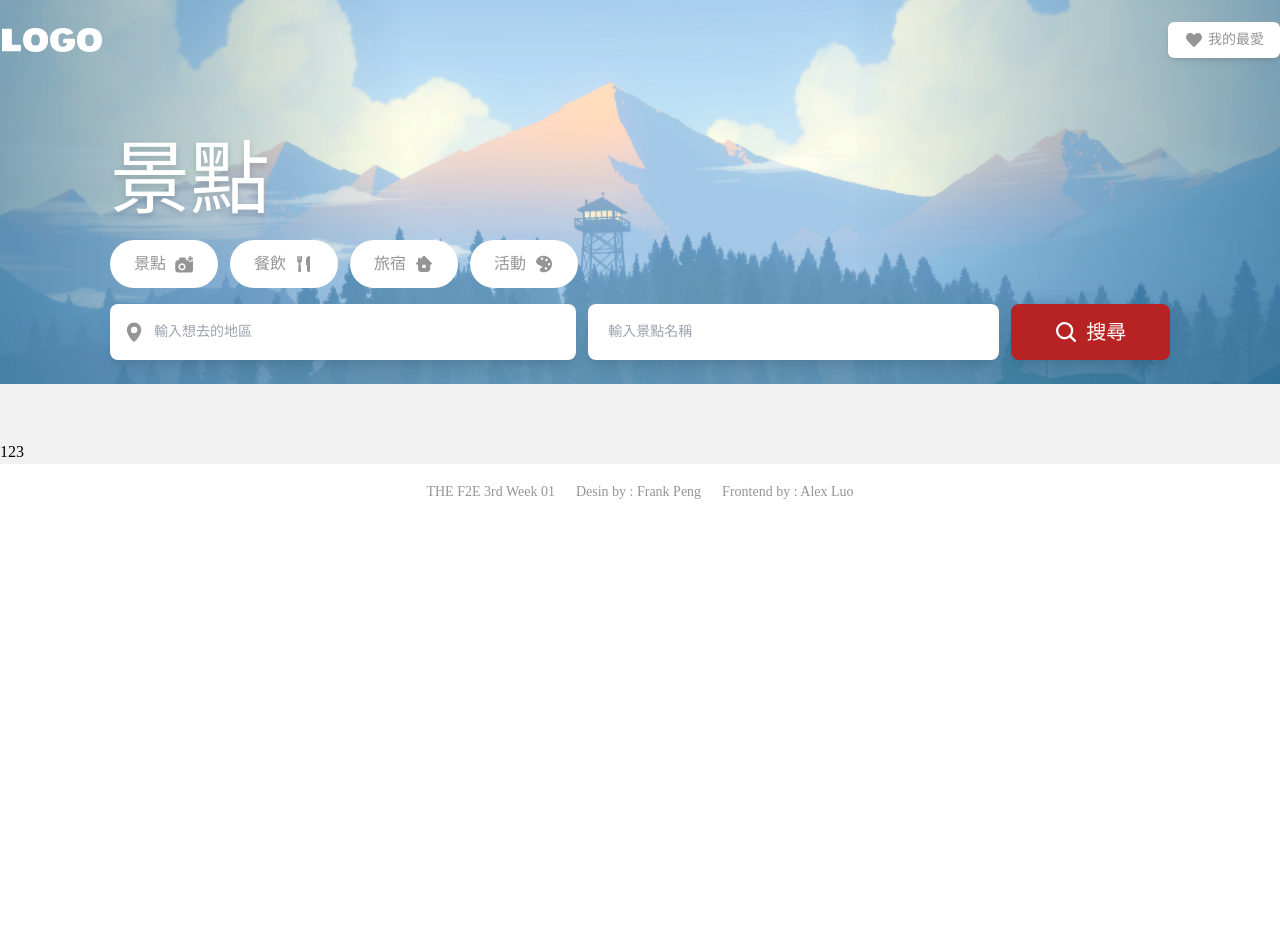
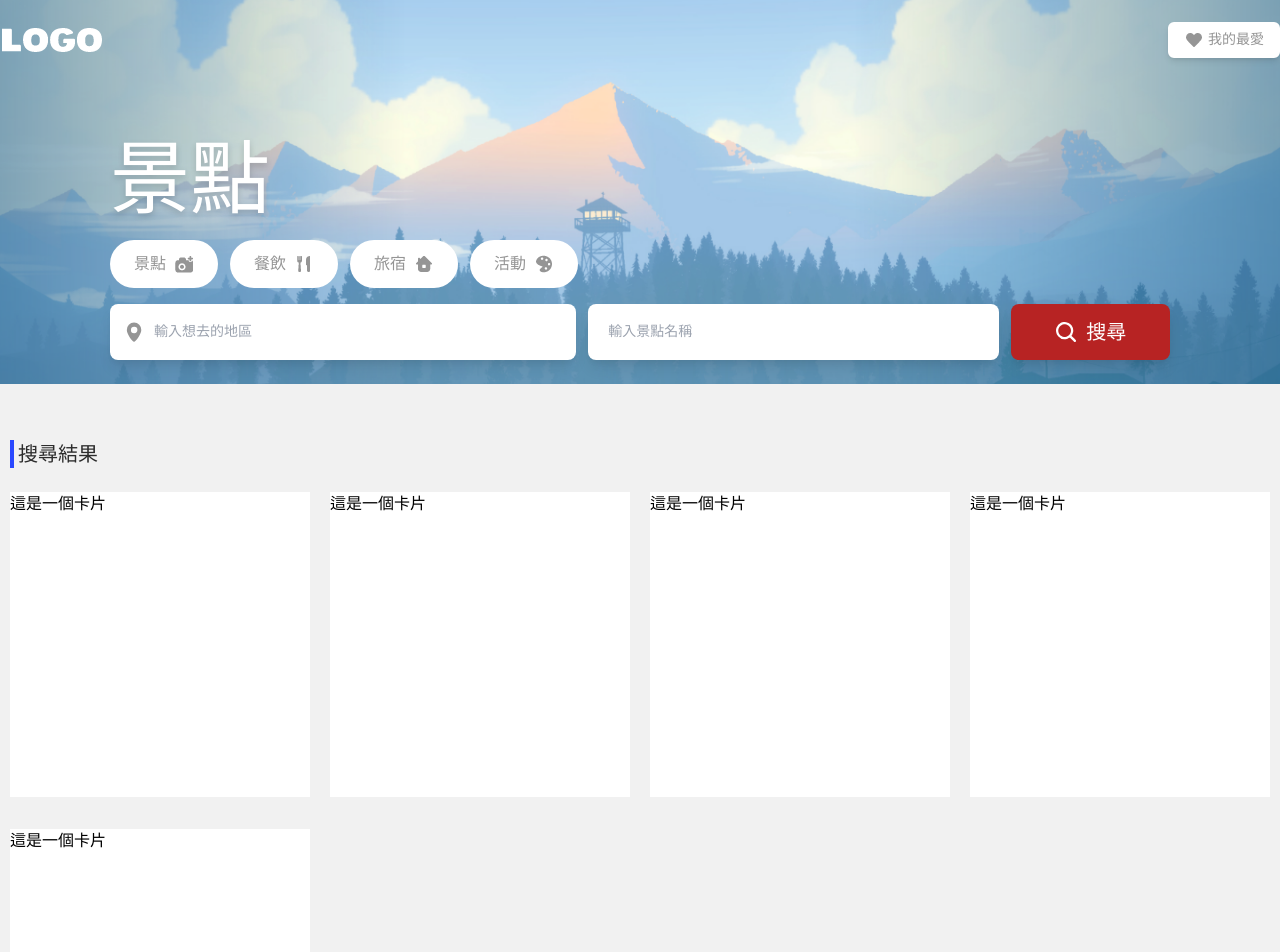
Before and after one commit to Shikai1997/The_F2e_3rd_Travel, a Vue app: page / in a window 1280 px wide. Shown: the top 952 px of the page. Before the commit the page ends 800 px from the top, so only its background shows below. Built offline with nearby package versions, Linux system fonts and the light colour scheme; no server answers.

Commit message:
新增搜尋body 以及api試用

```diff
--- a/package.json
+++ b/package.json
@@ -9,6 +9,7 @@
   },
   "dependencies": {
     "core-js": "^3.6.5",
+    "jssha": "^3.2.0",
     "vue": "^3.0.0",
     "vue-router": "^4.0.0-0",
     "vuex": "^4.0.0-0"
--- a/src/App.vue
+++ b/src/App.vue
@@ -9,6 +9,7 @@
 </template>
 
 <script>
+import JsSHA from 'jssha';
 import Navigation from '@/components/ui/navigation.vue';
 import Header from '@/components/ui/header.vue';
 import Footer from '@/components/ui/footer.vue';
@@ -20,6 +21,26 @@ export default {
     Header,
     Footer,
     SearchDetail,
+  },
+  setup() {
+    const GetAuthorizationHeader = () => {
+      const AppID = 'a5cb54fa7602434e9910b040e236e716';
+      const AppKey = 'RAGsoyJTfDxd5zKp1Ckedm8YdMU';
+
+      const GMTString = new Date().toGMTString();
+      const ShaObj = new JsSHA('SHA-1', 'TEXT');
+      ShaObj.setHMACKey(AppKey, 'TEXT');
+      ShaObj.update(`x-date: ${GMTString}`);
+      const HMAC = ShaObj.getHMAC('B64');
+      const Authorization = `hmac username="${AppID}", algorithm="hmac-sha1", headers="x-date", signature="${HMAC}"`;
+      return { Authorization, 'X-Date': GMTString };
+    };
+    const fetchData = () => {
+      fetch('https://ptx.transportdata.tw/MOTC/v2/Tourism/ScenicSpot?$top=30&$format=JSON', { headers: GetAuthorizationHeader }).then((res) => {
+        console.log(res.json());
+      });
+    };
+    fetchData();
   },
 };
 </script>
--- /dev/null
+++ b/src/components/block/card.vue
@@ -0,0 +1,9 @@
+<template>
+    <div class="w-[300px] h-[305px] bg-white mb-8">這是一個卡片</div>
+</template>
+
+<script>
+export default {
+
+};
+</script>
--- a/src/views/searchDetail.vue
+++ b/src/views/searchDetail.vue
@@ -1,11 +1,39 @@
 <template>
     <section class="bg-gray-light pt-14">
-      123
+      <div class="w-[1260px] m-auto">
+        <div>
+          <h2 class="text-xl text-gray-dark flex items-center mb-6">搜尋結果</h2>
+          <div class="flex justify-between flex-wrap">
+            <Card />
+            <Card />
+            <Card />
+            <Card />
+            <Card />
+          </div>
+        </div>
+      </div>
     </section>
 </template>
 
 <script>
+import Card from '@/components/block/card.vue';
+
 export default {
-
+  components: {
+    Card,
+  },
 };
 </script>
+
+<style lang="scss" scoped>
+h2{
+  &:before{
+    content: '';
+    display: inline-block;
+    width: 4px;
+    height: 28px;
+    background-color: #2A48FF;
+    margin-right: 4px;
+  }
+}
+</style>
```
Also changed, not shown: 1 other file (tests, documents, lock files or other folders).
